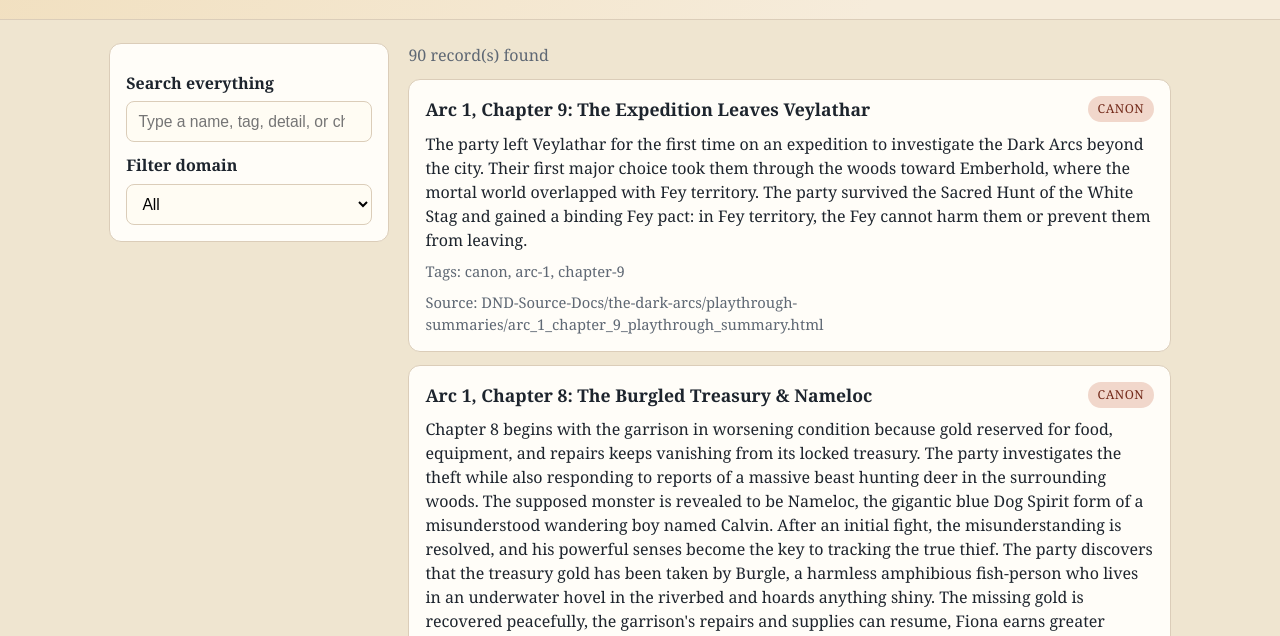
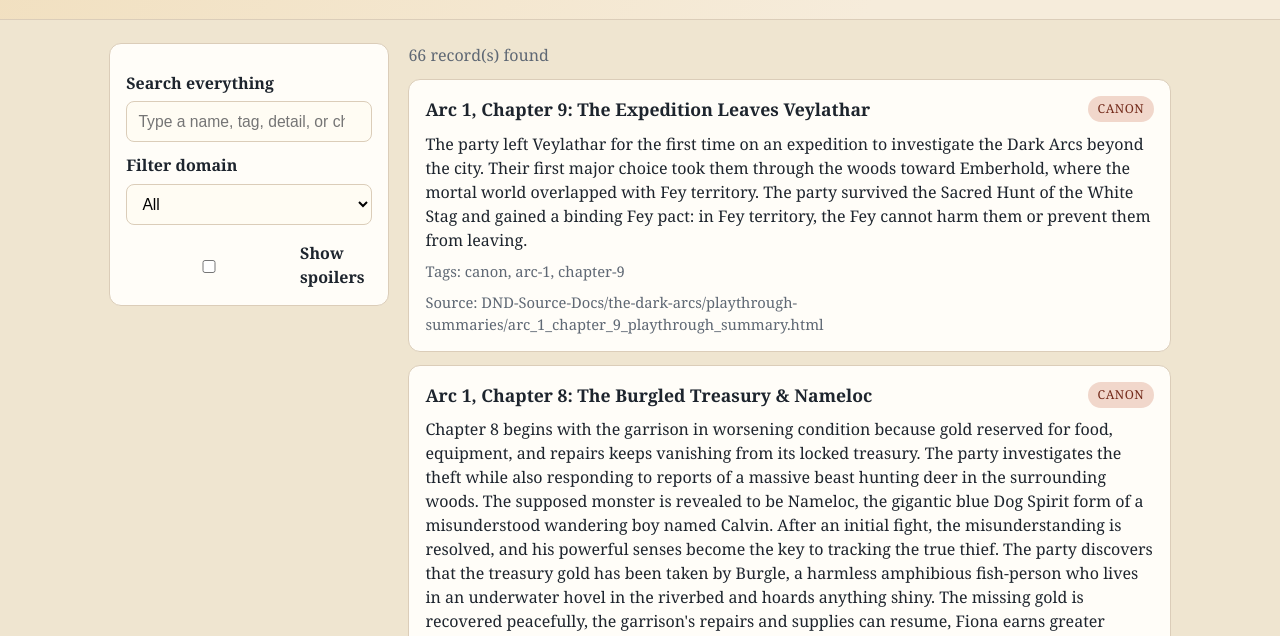
Before and after one commit to stayingdusty/little-stewarts-dnd, a website with bundled scripts: page knowledge-base-app/site/index.html in a window 1280 px wide. Shown: the part 164-800 px from the top of the page. Built offline with nearby package versions, Linux system fonts and the light colour scheme.

Commit message:
adding a default mode to hide spoilers

```diff
--- a/knowledge-base-app/site/app.js
+++ b/knowledge-base-app/site/app.js
@@ -1,14 +1,16 @@
-import { sortRecords } from './search-utils.js';
+import { filterSpoilers, sortRecords } from './search-utils.js';
 
 const state = {
   records: [],
   query: '',
-  domain: 'all'
+  domain: 'all',
+  includeSpoilers: false
 };
 
 const elements = {
   searchInput: document.querySelector('#searchInput'),
   domainFilter: document.querySelector('#domainFilter'),
+  spoilerToggle: document.querySelector('#spoilerToggle'),
   resultCount: document.querySelector('#resultCount'),
   results: document.querySelector('#results'),
   template: document.querySelector('#resultCardTemplate')
@@ -52,7 +54,7 @@ const filterRecords = () => {
     return matchesDomain && matchesQueryText;
   });
 
-  return sortRecords(matches);
+  return sortRecords(filterSpoilers(matches, state.includeSpoilers));
 };
 
 const render = () => {
@@ -81,6 +83,11 @@ const bindEvents = () => {
     state.domain = event.target.value;
     render();
   });
+
+  elements.spoilerToggle.addEventListener('change', (event) => {
+    state.includeSpoilers = event.target.checked;
+    render();
+  });
 };
 
 const init = async () => {
--- a/knowledge-base-app/site/index.html
+++ b/knowledge-base-app/site/index.html
@@ -29,6 +29,11 @@
           <option value="inventory-item">Inventory Items</option>
           <option value="canon">Canon Events</option>
         </select>
+
+        <label for="spoilerToggle" style="margin-top: 1rem; display: flex; align-items: center; gap: 0.55rem; font-weight: 600;">
+          <input id="spoilerToggle" type="checkbox" />
+          <span>Show spoilers</span>
+        </label>
       </section>
 
       <section>
--- a/knowledge-base-app/site/search-utils.js
+++ b/knowledge-base-app/site/search-utils.js
@@ -9,8 +9,18 @@ const GROUP_ORDER = {
   'inventory-item': 7
 };
 
+const SPOILER_KINDS = new Set(['lore', 'secret']);
+
 const getKindPriority = (record) => GROUP_ORDER[record.kind] ?? 99;
 const getTimelineValue = (record) => Number(record.timelineValue ?? record.chapter ?? record.chapterNumber ?? 0);
+
+export const filterSpoilers = (records, includeSpoilers = false) => {
+  if (includeSpoilers) {
+    return records;
+  }
+
+  return records.filter((record) => !SPOILER_KINDS.has(record.kind));
+};
 
 export const sortRecords = (records) => {
   return [...records].sort((left, right) => {
```
Also changed, not shown: knowledge-base-app/tests/search-ranking.test.mjs (+14 -1 lines).
